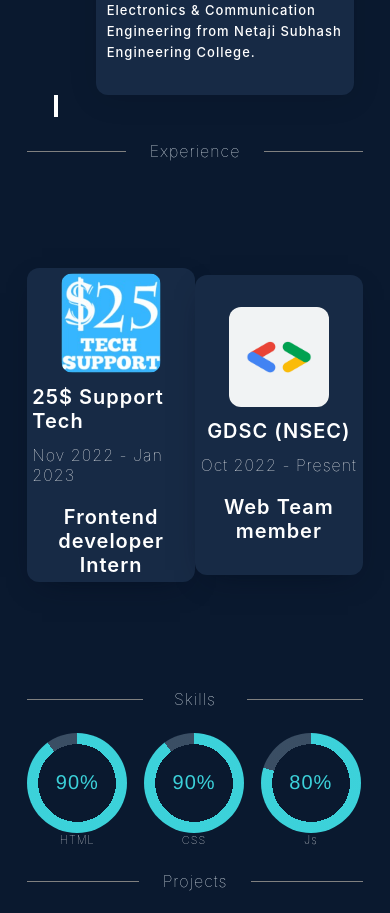
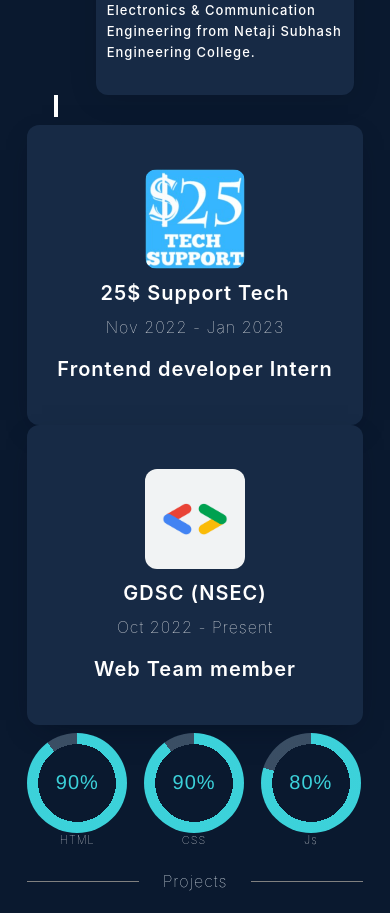
Before and after one commit to GairikSharma/Portfolio-Website, a React (Create React App) app: page / in a window 390 px wide. Shown: the part 1663-2576 px from the top of the page. Built offline with nearby package versions, Linux system fonts and the light colour scheme.

Commit message:
ui update

```diff
--- a/src/styles/experienceCard.css
+++ b/src/styles/experienceCard.css
@@ -114,11 +114,17 @@
   padding: 20px;
 }
 @media only screen and (max-width: 910px) {
+  .exp-wrapper {
+    flex-direction: column;
+  }
   .card-body-exp {
     width: 50%;
   }
 }
 @media only screen and (max-width: 600px) {
+  .exp-wrapper {
+    flex-direction: column;
+  }
   .card-body-exp {
     width: 100%;
   }
```
